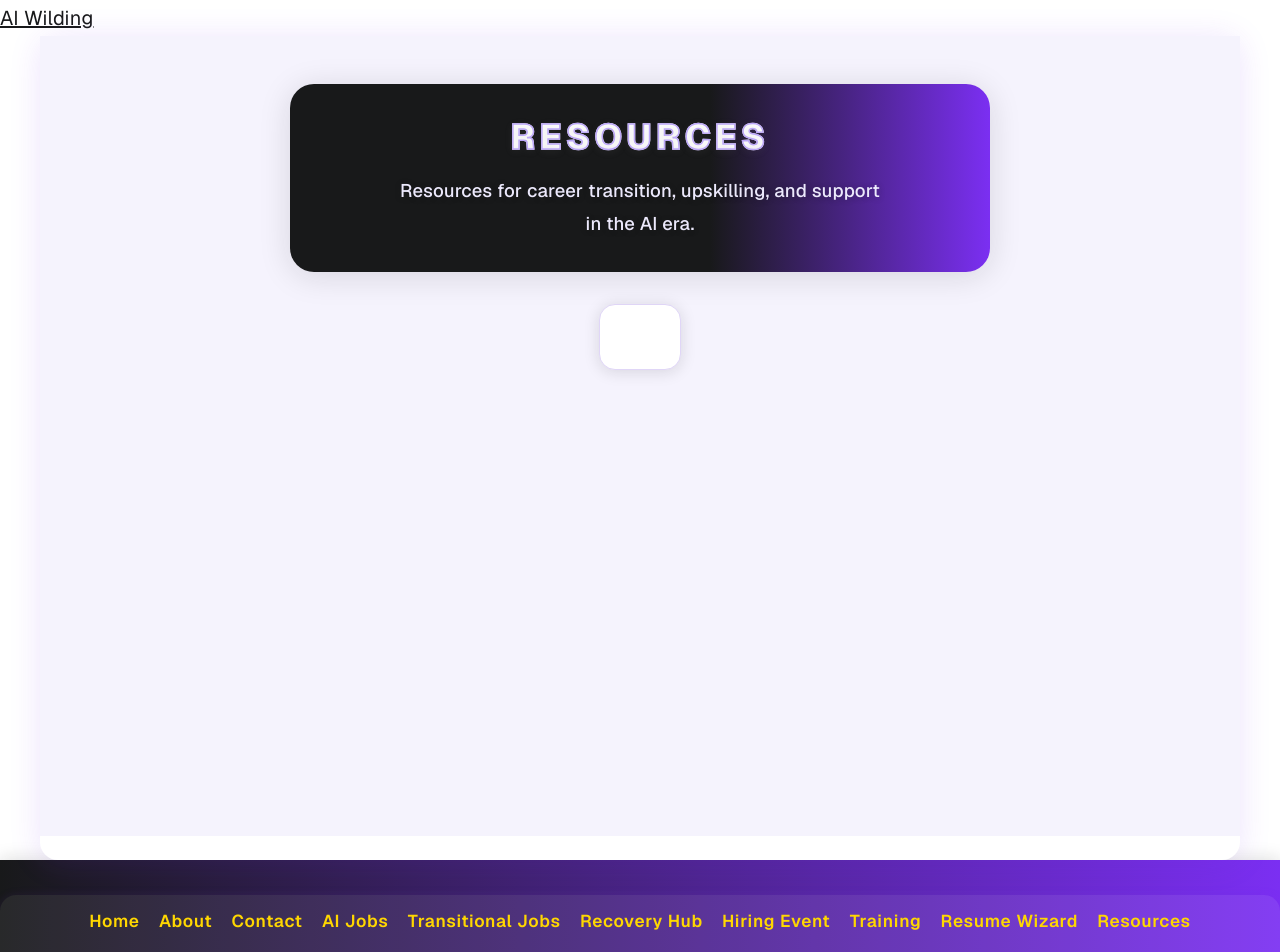
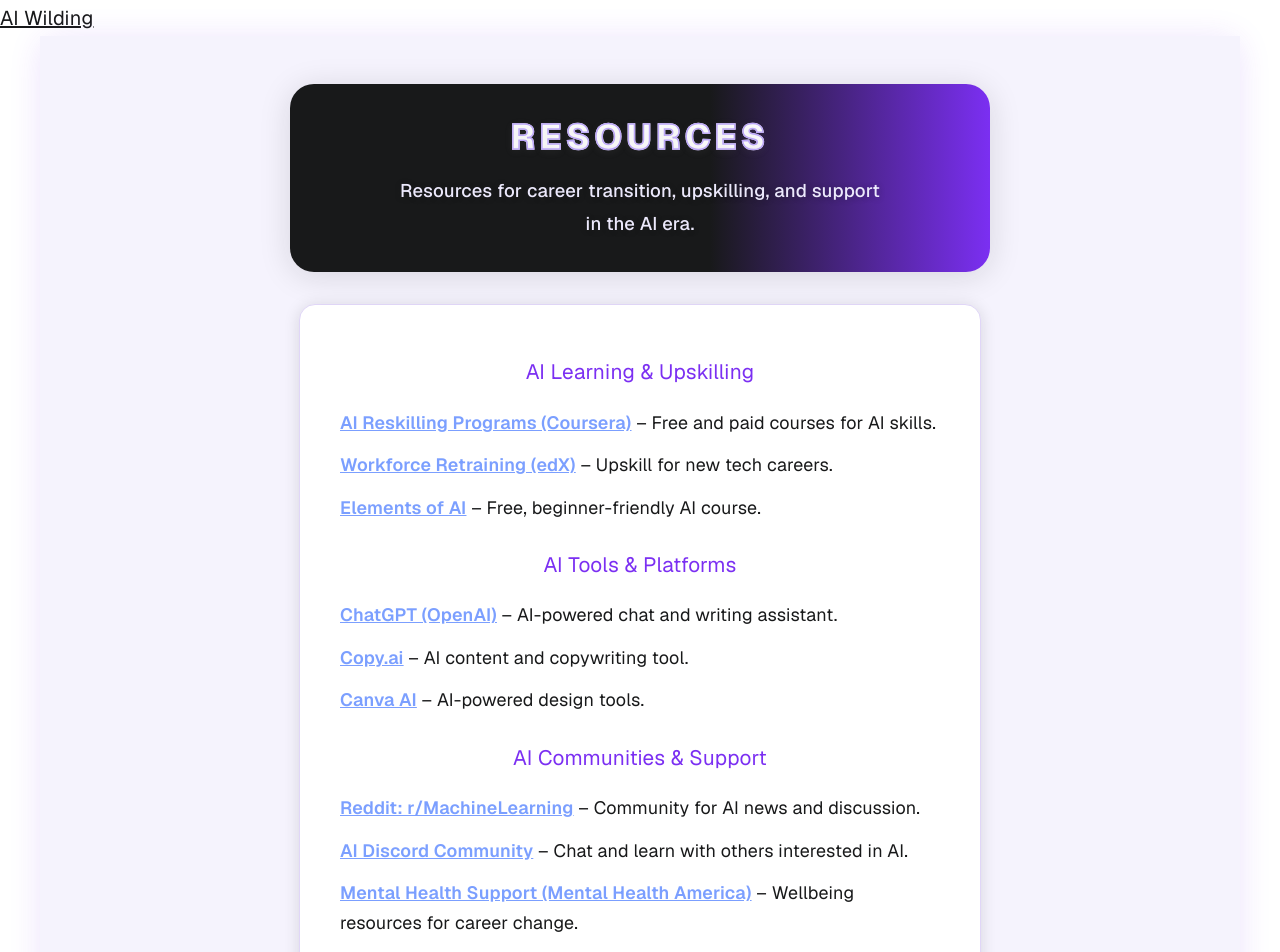
Before and after one commit to Shellzonit/auralis-sanctuary-, a Next.js app: page /resources in a window 1280 px wide. Shown: the top 952 px of the page. Built offline with nearby package versions, Linux system fonts and the light colour scheme.

Commit message:
Add AI resources (courses, tools, communities, support) to Resources page

```diff
--- a/app/resources/page.tsx
+++ b/app/resources/page.tsx
@@ -11,7 +11,42 @@ export default function ResourcesPage() {
         </div>
       </section>
       <section style={{ background: '#fff', borderRadius: 16, padding: '32px 40px', maxWidth: 900, margin: '0 auto 48px auto', boxShadow: '0 2px 16px #18191a22', color: '#18191a', textAlign: 'center', fontSize: '1.12rem', lineHeight: 1.7, border: '1.5px solid #e0d6f7' }}>
-        {/* Add your resource sections here, following the new style. */}
+        <h2 style={{ color: '#7b2ff2', fontSize: '1.3rem', marginBottom: 18 }}>AI Learning & Upskilling</h2>
+        <ul style={{ textAlign: 'left', margin: '0 auto 24px auto', maxWidth: 600, paddingLeft: 0, listStyle: 'none' }}>
+          <li style={{ marginBottom: 12 }}>
+            <a href="https://www.coursera.org/collections/ai-reskilling" target="_blank" rel="noopener noreferrer" style={{ color: '#7b9fff', fontWeight: 600 }}>AI Reskilling Programs (Coursera)</a> – Free and paid courses for AI skills.
+          </li>
+          <li style={{ marginBottom: 12 }}>
+            <a href="https://www.edx.org/learn/retraining" target="_blank" rel="noopener noreferrer" style={{ color: '#7b9fff', fontWeight: 600 }}>Workforce Retraining (edX)</a> – Upskill for new tech careers.
+          </li>
+          <li style={{ marginBottom: 12 }}>
+            <a href="https://www.elementsofai.com/" target="_blank" rel="noopener noreferrer" style={{ color: '#7b9fff', fontWeight: 600 }}>Elements of AI</a> – Free, beginner-friendly AI course.
+          </li>
+        </ul>
+        <h2 style={{ color: '#7b2ff2', fontSize: '1.3rem', marginBottom: 18 }}>AI Tools & Platforms</h2>
+        <ul style={{ textAlign: 'left', margin: '0 auto 24px auto', maxWidth: 600, paddingLeft: 0, listStyle: 'none' }}>
+          <li style={{ marginBottom: 12 }}>
+            <a href="https://chat.openai.com/" target="_blank" rel="noopener noreferrer" style={{ color: '#7b9fff', fontWeight: 600 }}>ChatGPT (OpenAI)</a> – AI-powered chat and writing assistant.
+          </li>
+          <li style={{ marginBottom: 12 }}>
+            <a href="https://www.copy.ai/" target="_blank" rel="noopener noreferrer" style={{ color: '#7b9fff', fontWeight: 600 }}>Copy.ai</a> – AI content and copywriting tool.
+          </li>
+          <li style={{ marginBottom: 12 }}>
+            <a href="https://www.canva.com/ai/" target="_blank" rel="noopener noreferrer" style={{ color: '#7b9fff', fontWeight: 600 }}>Canva AI</a> – AI-powered design tools.
+          </li>
+        </ul>
+        <h2 style={{ color: '#7b2ff2', fontSize: '1.3rem', marginBottom: 18 }}>AI Communities & Support</h2>
+        <ul style={{ textAlign: 'left', margin: '0 auto 24px auto', maxWidth: 600, paddingLeft: 0, listStyle: 'none' }}>
+          <li style={{ marginBottom: 12 }}>
+            <a href="https://www.reddit.com/r/MachineLearning/" target="_blank" rel="noopener noreferrer" style={{ color: '#7b9fff', fontWeight: 600 }}>Reddit: r/MachineLearning</a> – Community for AI news and discussion.
+          </li>
+          <li style={{ marginBottom: 12 }}>
+            <a href="https://discord.com/invite/ai" target="_blank" rel="noopener noreferrer" style={{ color: '#7b9fff', fontWeight: 600 }}>AI Discord Community</a> – Chat and learn with others interested in AI.
+          </li>
+          <li style={{ marginBottom: 12 }}>
+            <a href="https://mhanational.org/" target="_blank" rel="noopener noreferrer" style={{ color: '#7b9fff', fontWeight: 600 }}>Mental Health Support (Mental Health America)</a> – Wellbeing resources for career change.
+          </li>
+        </ul>
       </section>
     </main>
   );
```
